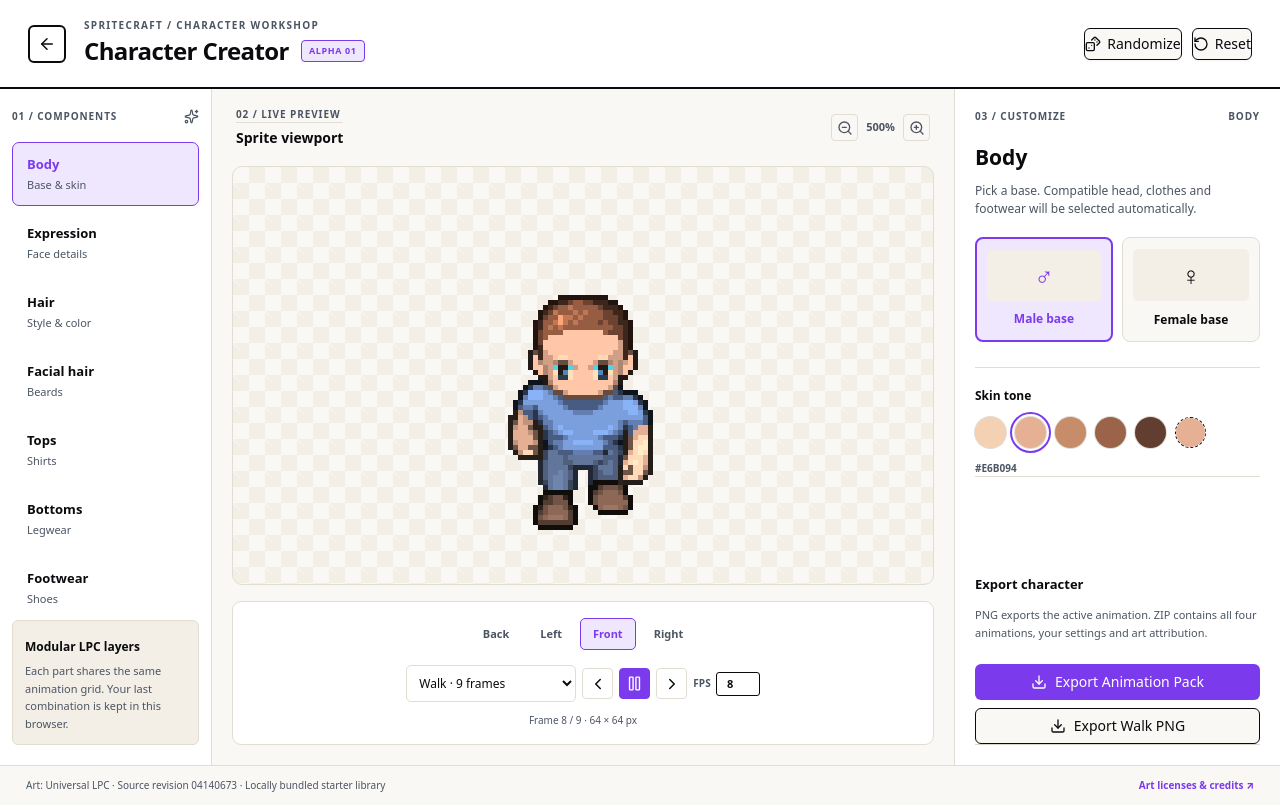
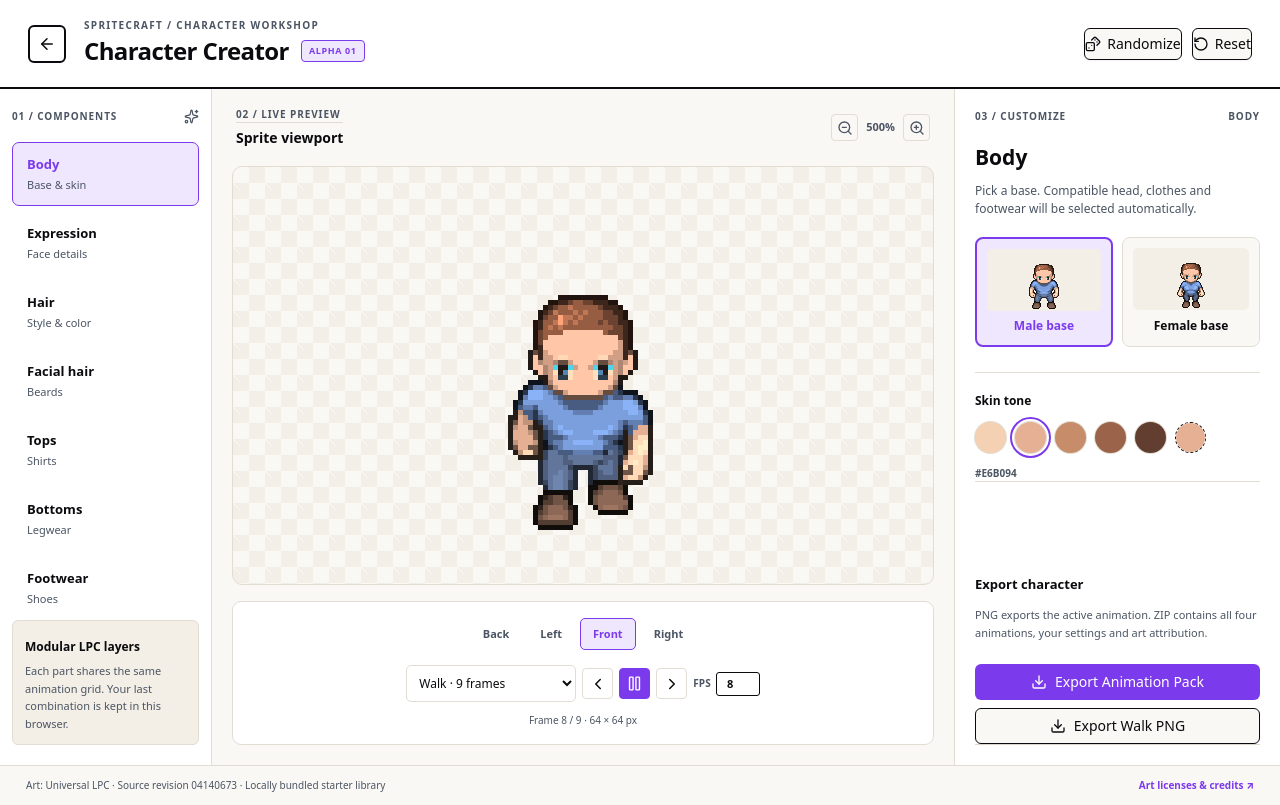
Before and after one commit to MohamedXIV/spritesheet-webtool, a Next.js app: page /tools/character-creator in a window 1280 px wide. Built offline with nearby package versions, Linux system fonts and the light colour scheme.

Commit message:
feat: preview character variants as thumbnails

```diff
--- a/src/app/tools/character-creator/page.module.css
+++ b/src/app/tools/character-creator/page.module.css
@@ -54,7 +54,8 @@
 .choice { min-height: 105px; padding: 10px; background: var(--background-color); border: 1.5px solid var(--border-color-muted); border-radius: 8px; text-align: center; font-size: 12px; font-weight: 700; display: grid; place-items: center; gap: 6px; cursor: pointer; }
 .choice:hover { border-color: var(--primary-color); }
 .choiceActive { border: 2px solid var(--primary-color); background: var(--primary-color-alpha); color: var(--primary-color); }
-.choicePreview { font-size: 26px; display: grid; place-items: center; border-radius: 5px; background: var(--surface-hover); width: 100%; height: 52px; font-weight: 800; text-transform: uppercase; }
+.choicePreview { display: grid; place-items: center; border-radius: 5px; background: var(--surface-hover); width: 100%; height: 62px; overflow: hidden; }
+.optionSprite { display: block; width: 62px; height: 62px; image-rendering: pixelated; image-rendering: crisp-edges; }
 .colorSection { margin-top: 25px; padding-top: 19px; border-top: 1px solid var(--border-color-muted); }
 .swatches { display: flex; flex-wrap: wrap; gap: 9px; align-items: center; }
 .swatches button { width: 31px; height: 31px; border: 2px solid transparent; border-radius: 50%; cursor: pointer; box-shadow: 0 0 0 1px var(--border-color-muted); }
--- a/src/app/tools/character-creator/page.tsx
+++ b/src/app/tools/character-creator/page.tsx
@@ -43,6 +43,31 @@ function randomCharacter(current: CharacterConfig): CharacterConfig {
   }
   for (const color of Object.keys(COLOR_PRESETS) as ColorSlot[]) next.colors[color] = pick(COLOR_PRESETS[color]);
   return next;
+}
+
+function OptionThumbnail({ config, slot, optionId, gender }: {
+  config: CharacterConfig;
+  slot: Slot;
+  optionId?: string | null;
+  gender?: Gender;
+}) {
+  const canvasRef = useRef<HTMLCanvasElement>(null);
+  useEffect(() => {
+    let active = true;
+    const previewConfig = gender
+      ? selectGender(config, gender)
+      : { ...config, selected: { ...config.selected, [slot]: optionId ?? null } };
+    composeSheet(previewConfig, 'idle').then((sheet) => {
+      if (!active) return;
+      const context = canvasRef.current?.getContext('2d');
+      if (!context) return;
+      context.imageSmoothingEnabled = false;
+      context.clearRect(0, 0, FRAME_SIZE, FRAME_SIZE);
+      context.drawImage(sheet, 0, 2 * FRAME_SIZE, FRAME_SIZE, FRAME_SIZE, 0, 0, FRAME_SIZE, FRAME_SIZE);
+    }).catch(() => { /* The main preview displays image-load failures. */ });
+    return () => { active = false; };
+  }, [config, slot, optionId, gender]);
+  return <canvas ref={canvasRef} width={FRAME_SIZE} height={FRAME_SIZE} className={styles.optionSprite} aria-hidden="true" />;
 }
 
 export default function CharacterCreator() {
@@ -214,7 +239,7 @@ export default function CharacterCreator() {
                 {(['male', 'female'] as const).map((gender) => (
                   <button type="button" className={`${styles.choice} ${config.gender === gender ? styles.choiceActive : ''}`}
                     key={gender} onClick={() => changeGender(gender)} aria-pressed={config.gender === gender}>
-                    <span className={styles.choicePreview}>{gender === 'male' ? '♂' : '♀'}</span>
+                    <span className={styles.choicePreview}><OptionThumbnail config={config} slot="body" gender={gender} /></span>
                     <span>{gender === 'male' ? 'Male base' : 'Female base'}</span>
                   </button>
                 ))}
@@ -226,12 +251,12 @@ export default function CharacterCreator() {
               <div className={styles.choiceGrid}>
                 {tab !== 'eyes' && <button className={`${styles.choice} ${config.selected[tab] === null ? styles.choiceActive : ''}`}
                   onClick={() => changeSelected(tab, null)} aria-pressed={config.selected[tab] === null}>
-                  <span className={styles.choicePreview}>—</span><span>None</span>
+                  <span className={styles.choicePreview}><OptionThumbnail config={config} slot={tab} optionId={null} /></span><span>None</span>
                 </button>}
                 {options.map((option) => (
                   <button key={option.id} className={`${styles.choice} ${config.selected[tab] === option.id ? styles.choiceActive : ''}`}
                     onClick={() => changeSelected(tab, option.id)} aria-pressed={config.selected[tab] === option.id}>
-                    <span className={styles.choicePreview}>{option.label.slice(0, 1)}</span><span>{option.label}</span>
+                    <span className={styles.choicePreview}><OptionThumbnail config={config} slot={tab} optionId={option.id} /></span><span>{option.label}</span>
                   </button>
                 ))}
               </div>
```
